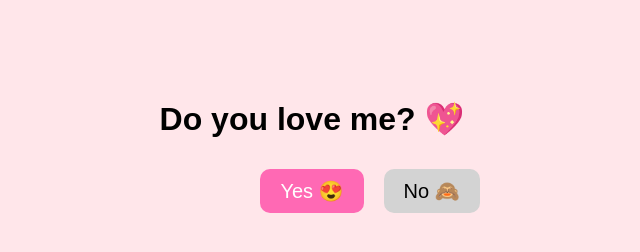
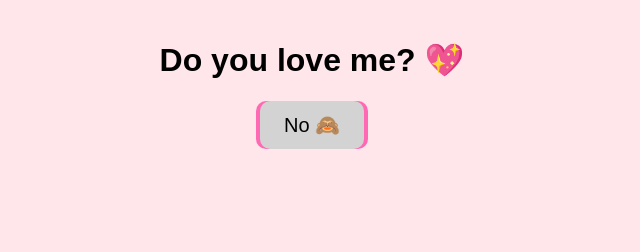
Before and after one commit to Bhugol24/do-you-love-me, a plain HTML site: page index.html in a window 1280 px wide. Shown: the whole page, without its empty margins (328-968 px from the left). Drawn offline with Linux system fonts and the light colour scheme.

Commit message:
style.css

```diff
--- a/style.css
+++ b/style.css
@@ -2,36 +2,47 @@ body {
   font-family: sans-serif;
   background-color: #ffe6ea;
   text-align: center;
-  margin-top: 100px;
+  margin: 0;
+  padding: 20px;
 }
 
 .question-container {
   position: relative;
-  height: 300px;
+  height: 400px;
+  max-width: 100%;
+  overflow: hidden;
+  margin: auto;
 }
 
 .buttons {
   margin: 20px;
+  display: flex;
+  justify-content: center;
+  flex-wrap: wrap;
+  gap: 20px;
 }
 
 button {
-  padding: 10px 20px;
-  margin: 10px;
+  padding: 12px 24px;
   font-size: 20px;
   border: none;
   border-radius: 10px;
   cursor: pointer;
   transition: 0.00000000000001s ease;
+  position: relative;
+  z-index: 1;
 }
 
 #yesBtn {
   background-color: #ff69b4;
   color: white;
+  position: relative;
 }
 
 #noBtn {
   background-color: #d3d3d3;
   position: absolute;
+  z-index: 2;
 }
 
 .loader {
@@ -47,7 +58,8 @@ button {
 }
 
 .result img {
-  width: 200px;
+  width: 80%;
+  max-width: 300px;
   height: auto;
 }
 
```
